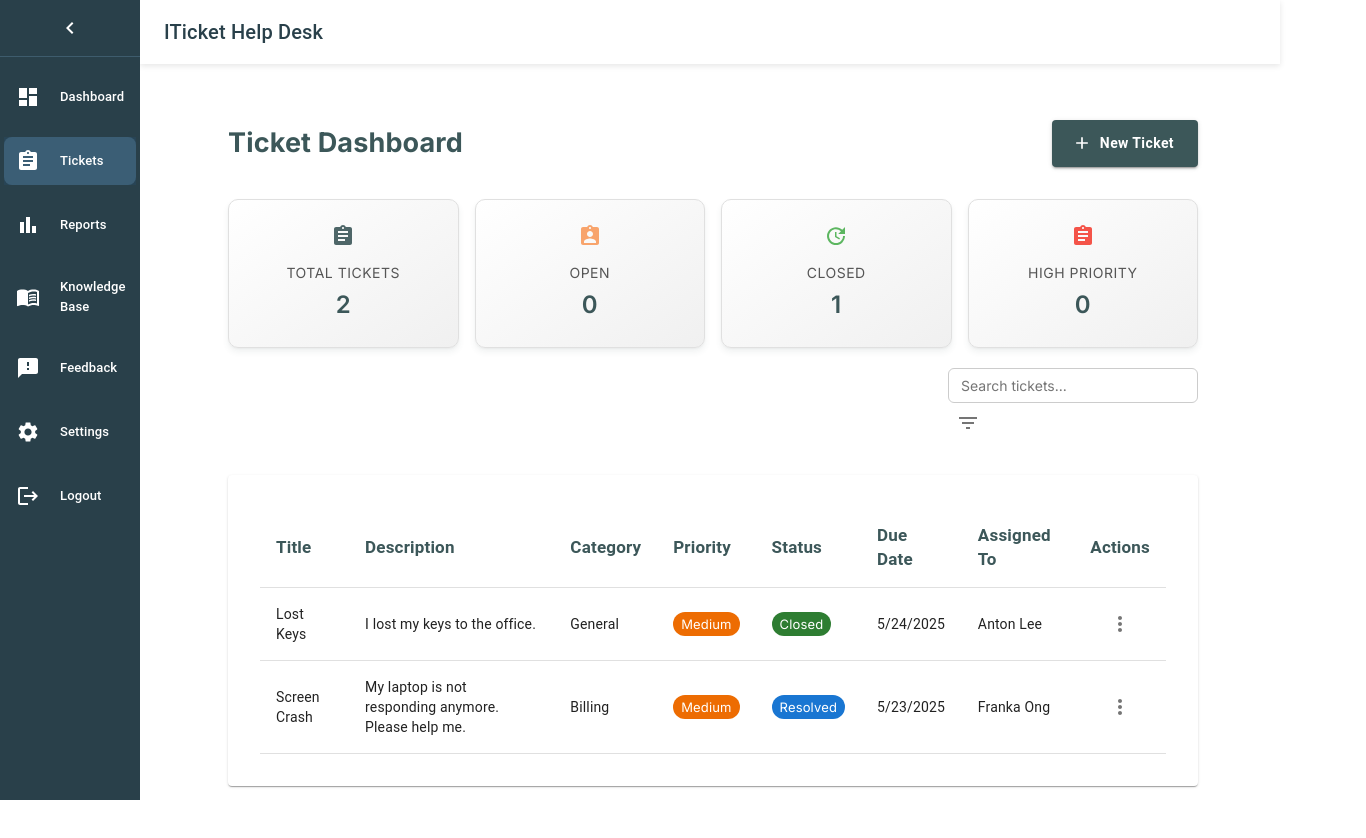
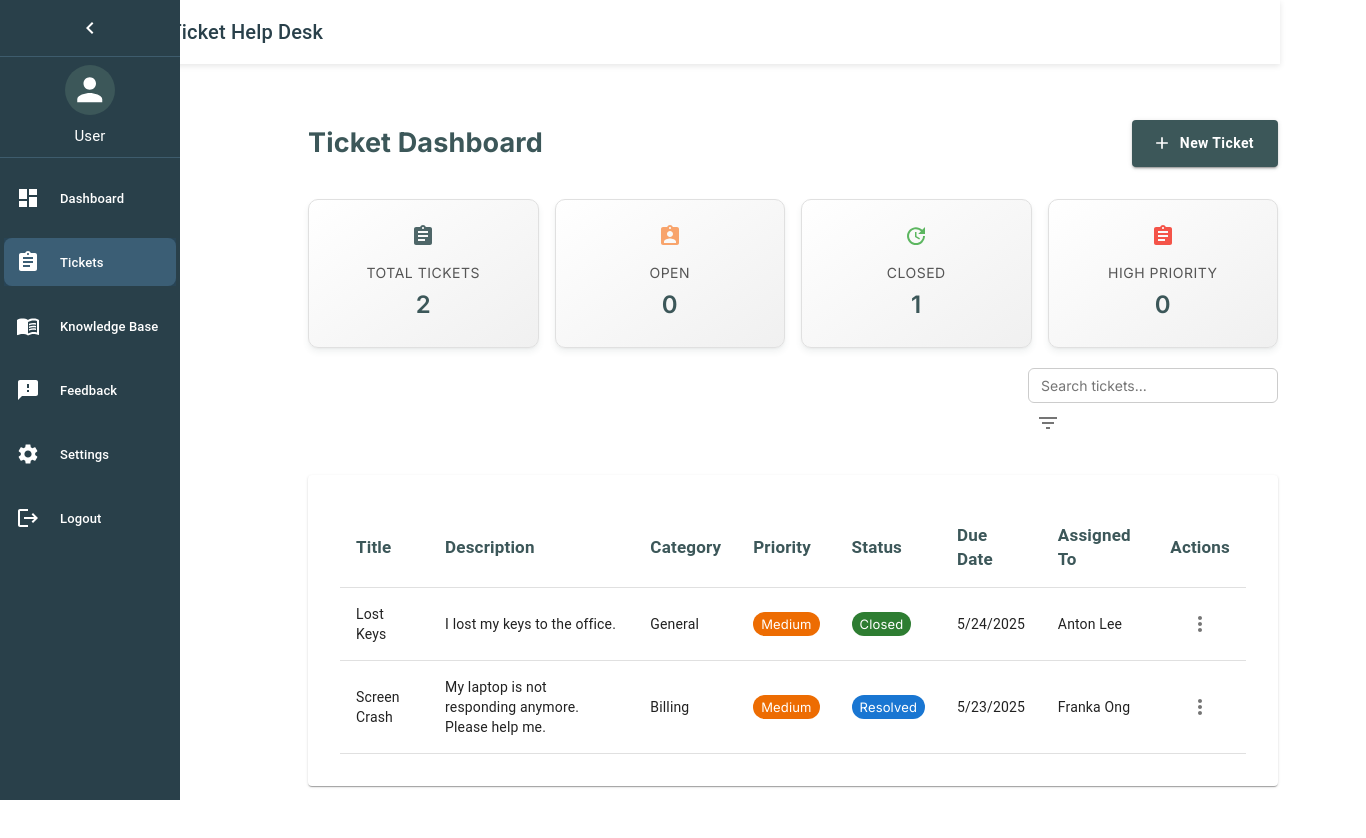
Before and after one commit to AlicaLynn17/iticket, a React app: page /view-tickets in a window 1280 px wide. Shown: the top 838 px of the page, 1366 px wide, since content can reach past the window. Built offline with nearby package versions, Linux system fonts and the light colour scheme; data requests are answered from the project's data file.

Commit message:
Adjust drawer width to show Logout button

```diff
--- a/src/constant/constants.ts
+++ b/src/constant/constants.ts
@@ -32,7 +32,7 @@ export const SIDE_BAR_MENU = [
   { path: "/dashboard", label: "Dashboard" },
   { path: "/view-users", label: "Users", role: "admin" },
   { path: "/view-tickets", label: "Tickets" },
-  { path: "/reports", label: "Reports" },
+  { path: "/reports", label: "Reports", role: "admin" },
   { path: "/view-articles", label: "Knowledge Base" },
   { path: "/view-feedback", label: "Feedback" },
   { path: "/set-preferences", label: "Settings" },
--- a/src/views/containers/Main/Main.tsx
+++ b/src/views/containers/Main/Main.tsx
@@ -30,6 +30,7 @@ import SettingsIcon from "@mui/icons-material/Settings";
 import MenuBookIcon from "@mui/icons-material/MenuBook";
 import FeedbackIcon from "@mui/icons-material/Feedback";
 import LogoutIcon from "@mui/icons-material/Logout";
+import { Avatar, Box } from "@mui/material";
 
 // Icon map
 const iconMap: Record<string, React.ReactNode> = {
@@ -91,7 +92,7 @@ export const Main = () => {
             bgcolor: "#29404a",
             color: "#fff",
             borderRight: 0,
-            overflowX: "hidden",
+            overflowY: "auto",
             transition: "width 0.3s",
           },
         }}
@@ -99,6 +100,7 @@ export const Main = () => {
         anchor="left"
         open={openDrawer}
       >
+
         <IconButton
           onClick={() => setOpenDrawer(!openDrawer)}
           sx={{ color: "#fff", mt: 1, mb: 1 }}
@@ -112,6 +114,29 @@ export const Main = () => {
 
         <Divider sx={{ borderColor: "#3e5c6d" }} />
 
+        <Box
+          sx={{
+            display: "flex",
+            flexDirection: "column",
+            alignItems: "center",
+            py: 1,
+          }}
+        >
+          <Avatar
+            src={user.profilePic || ""}
+            sx={{ width: 50, height:50, bgcolor: "#3C5759", fontSize: 28, mb: 1 }}
+          >
+            {!user.profilePic && user.name ? user.name[0] : ""}
+          </Avatar>
+          <Typography variant="subtitle1" sx={{ color: "#fff", fontSize: 15}}>
+            {user.name || "User"}
+          </Typography>
+
+          <Typography variant="caption" sx={{ color: "#b0bec5" }}>
+            {user.role ? user.role.charAt(0).toUpperCase() + user.role.slice(1) : ""}
+          </Typography>
+        </Box>
+        <Divider sx={{ borderColor: "#3e5c6d" }} />
         <List>
           {filteredMenu.map((item) => (
             <ListItem
@@ -171,7 +196,7 @@ export const Main = () => {
               );
 };
 
-export const drawerWidthOpen = 140;
+export const drawerWidthOpen = 180;
 export const drawerWidthClosed = 56;
 
 const MainLayout = styled("main", {
```
